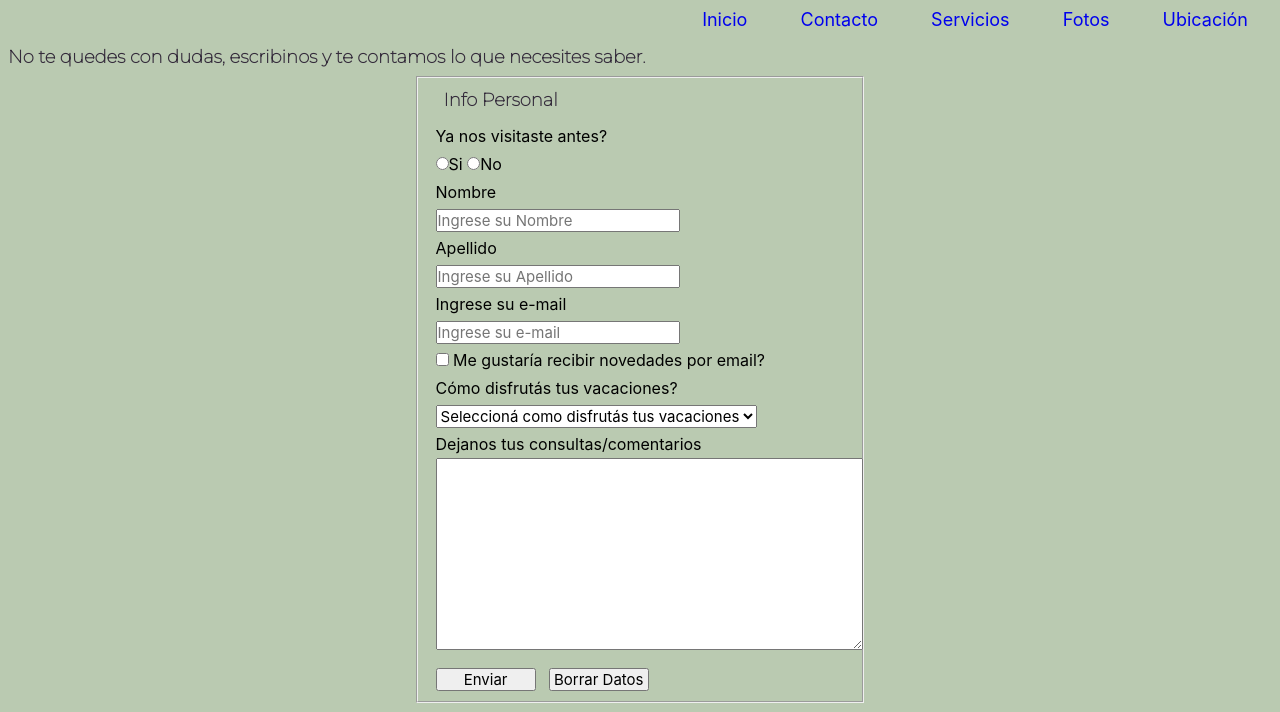
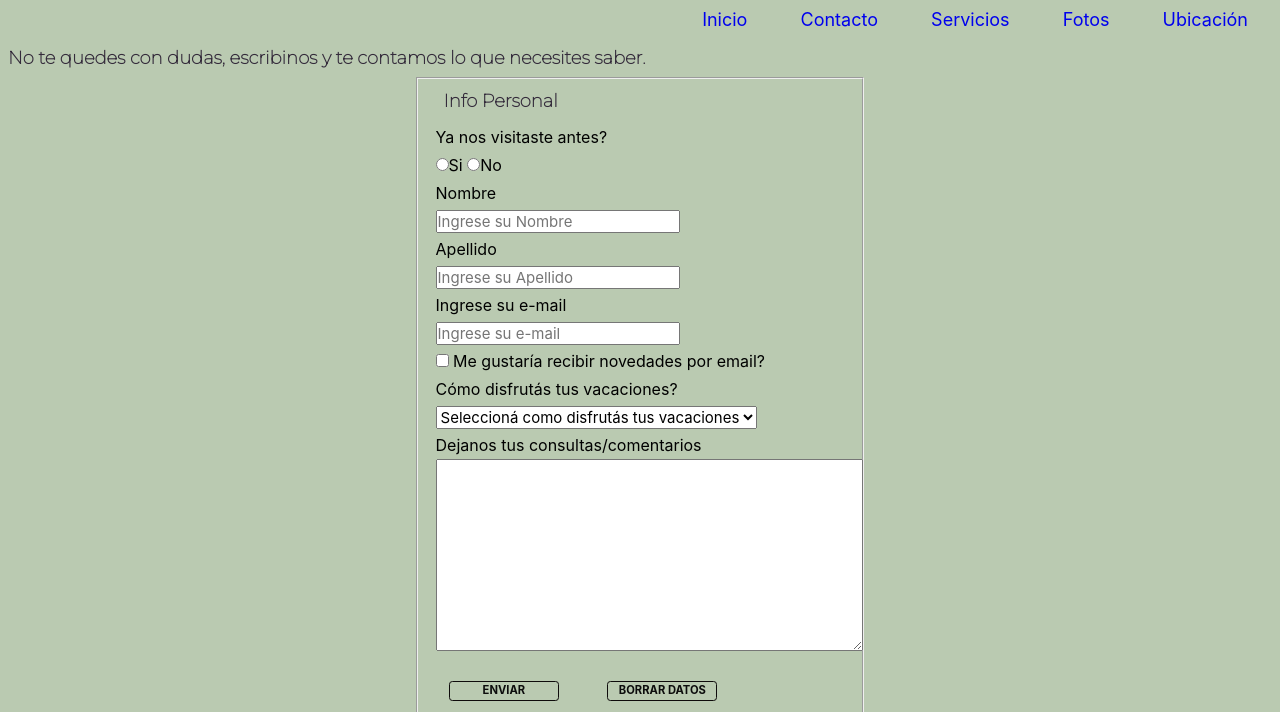
Before and after one commit to e-Villalba/HotelVictoria, a plain HTML site: page vistas/contacto.html in a window 1280 px wide. Shown: the top 712 px of the page. Drawn offline with Linux system fonts and the light colour scheme.

Commit message:
Animación Botones contacto

```diff
--- a/estilos/estilo.css
+++ b/estilos/estilo.css
@@ -124,6 +124,39 @@ ul li a
   font-family: 'Montserrat', sans-serif;
   font-size: 18px;
 }
+
+.btn {
+  box-sizing: border-box;
+  background-color: transparent;
+  border: 1px solid #0e0b0b;
+  border-radius: 0.3em;
+  color: #0c0c0c;
+  cursor: pointer;
+
+  align-self: center;
+  font-size: 0.7rem;
+  width:140px;height:20px;
+  font-weight: 400;
+  line-height: 1;
+  margin: 11px;
+  text-decoration: none;
+  text-align: center;
+  text-transform: uppercase;
+  font-family:-apple-system, BlinkMacSystemFont, 'Segoe UI', Roboto, Oxygen, Ubuntu, Cantarell, 'Open Sans', 'Helvetica Neue', sans-serif;
+  font-weight: 700;
+}
+.btn:hover, .btn:focus {
+  color: #fff;
+  outline: 0;
+}
+
+.first {
+  -webkit-transition: box-shadow 300ms ease-in-out, color 300ms ease-in-out;
+  transition: box-shadow 300ms ease-in-out, color 300ms ease-in-out;
+}
+.first:hover {
+  box-shadow: 0 0 40px 40px #6d6c6c inset;
+}
 /*----------------------------------------------------------------------------------------------------------------------------------------------------------------------*/
 /*----------------------------------------------------------------------------------------------------------------------------------------------------------------------*/
 @media only screen and (min-width:320px) and (max-width:374px)
@@ -228,7 +261,7 @@ ul li a
     .btnFieldset
     {
        font-family:-apple-system, BlinkMacSystemFont, 'Segoe UI', Roboto, Oxygen, Ubuntu, Cantarell, 'Open Sans', 'Helvetica Neue', sans-serif;
-       font-size: 13px;
+
        margin-left: 2%;
        width: 100px;
        margin-top: 10px;
@@ -253,7 +286,11 @@ ul li a
     {
       width: 24%;
     }
-
+    .btn {
+      font-size: 0.7rem;
+      width:110px;height:20px;
+      margin: 6px;
+    }
   }
 /*----------------------------------------------------------------------------------------------------------------------------------------------------------------------*/
 /*----------------------------------------------------------------------------------------------------------------------------------------------------------------------*/
@@ -371,7 +408,14 @@ ul li a
      {
         font-size: 14px;
      }
+     .btn {
+      font-size: 0.7rem;
+      width:110px;height:20px;
+      margin: 20px;
     }
+  }
+
+
 /*----------------------------------------------------------------------------------------------------------------------------------------------------------------------*/
 /*----------------------------------------------------------------------------------------------------------------------------------------------------------------------*/
    @media only screen and (min-width:425px) and (max-width:767px)
@@ -616,4 +660,9 @@ form fieldset div
    margin-bottom: 10px;
 }
 /* END Contacto.html*/
+.btn {
+  font-size: 0.7rem;
+  width:110px;height:20px;
+  margin: 22px;
 }
+}
--- a/vistas/contacto.html
+++ b/vistas/contacto.html
@@ -74,8 +74,9 @@
                             </div>
                         </div>
                         <div >
-                            <input class="btnFieldset" type="submit" value="Enviar">
-                            <input id="btnFieldset" class="btnFieldset" type="reset" value="Borrar Datos">
+                            <input class="btn first " type="submit" value="Enviar">
+                            <input class="btn first " type="reset" value="Borrar Datos">
+
                         </div>
                         </fieldset>
 
```
